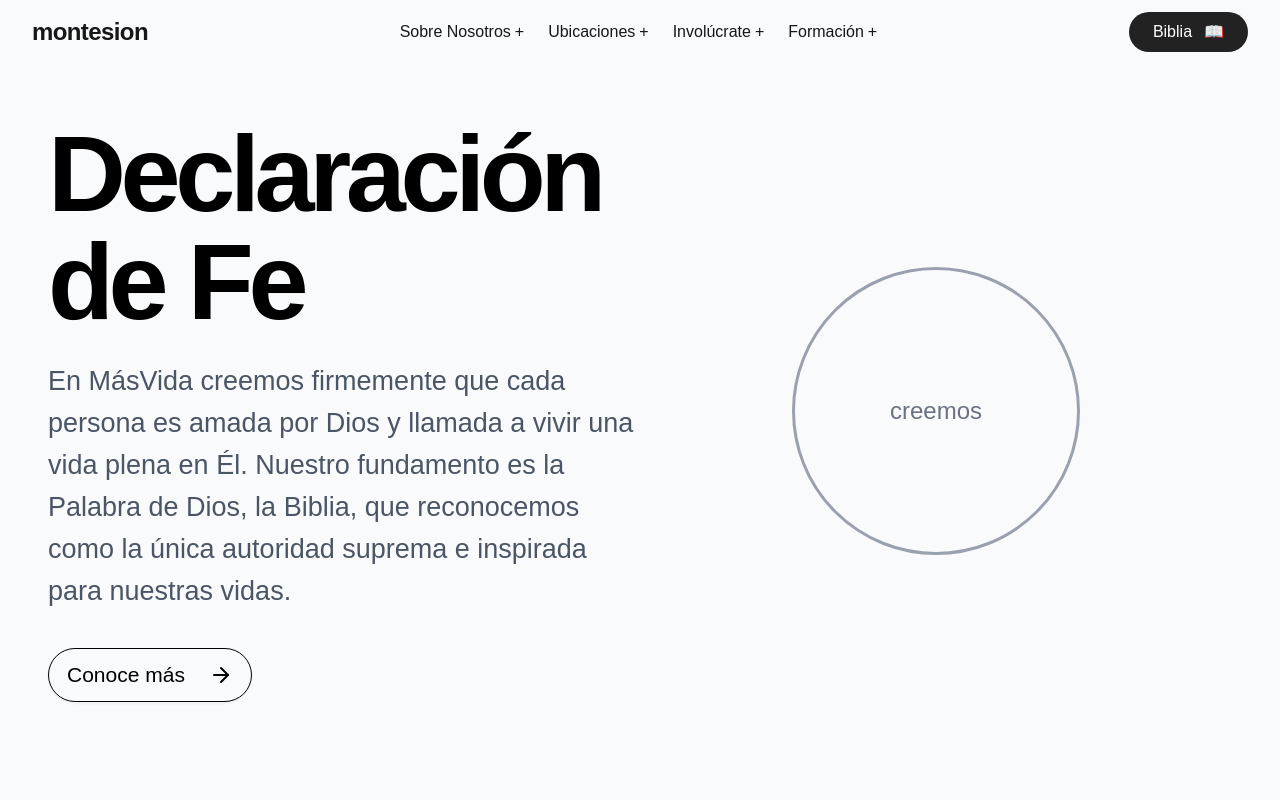
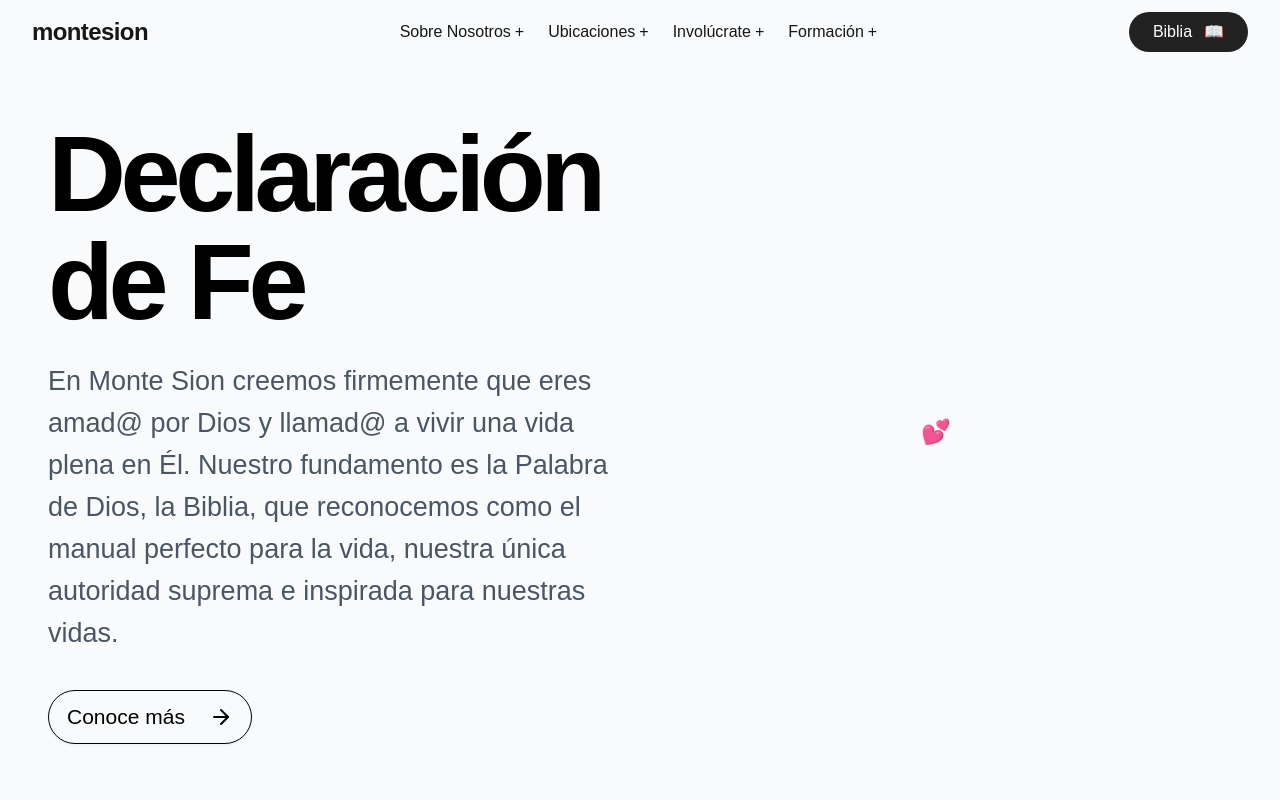
Before and after one commit to abnhernandez/montesion, a Next.js app: page /declaraciondefe in a window 1280 px wide. Shown: the top 800 px of the page. Built offline with nearby package versions, Linux system fonts and the light colour scheme; no server answers.

Commit message:
Update page.tsx

```diff
--- a/app/declaraciondefe/page.tsx
+++ b/app/declaraciondefe/page.tsx
@@ -539,10 +539,10 @@ const HeroDeclaracionDeFe = () => {
             Declaración de Fe
           </h1>
           <p className="text-lg text-gray-600 dark:text-gray-400 mb-6">
-            En MásVida creemos firmemente que cada persona es amada por Dios y
-            llamada a vivir una vida plena en Él. Nuestro fundamento es la
-            Palabra de Dios, la Biblia, que reconocemos como la única autoridad
-            suprema e inspirada para nuestras vidas.
+            En Monte Sion creemos firmemente que eres amad@ por Dios y
+            llamad@ a vivir una vida plena en Él. Nuestro fundamento es la
+            Palabra de Dios, la Biblia, que reconocemos como el manual perfecto para la vida,
+            nuestra única autoridad suprema e inspirada para nuestras vidas.
           </p>
           <Button asChild variant="outline" className="rounded-full bg-transparent border-black text-black hover:bg-black hover:text-white dark:border-white dark:text-white dark:hover:bg-white dark:hover:text-black">
             <Link href="#💖">
@@ -552,8 +552,8 @@ const HeroDeclaracionDeFe = () => {
         </div>
         <div className="md:w-1/2 flex justify-center items-center">
           {/* Placeholder for the circular text animation */}
-          <div className="w-48 h-48 rounded-full border-2 border-gray-400 dark:border-gray-500 flex items-center justify-center">
-            <p className="text-gray-500 dark:text-gray-400">creemos</p>
+          <div className="w-48 h-48 rounded-full border-gray-400 dark:border-gray-500 flex items-center justify-center">
+            <p className="text-gray-500 dark:text-gray-400">💕</p>
           </div>
         </div>
       </div>
```
